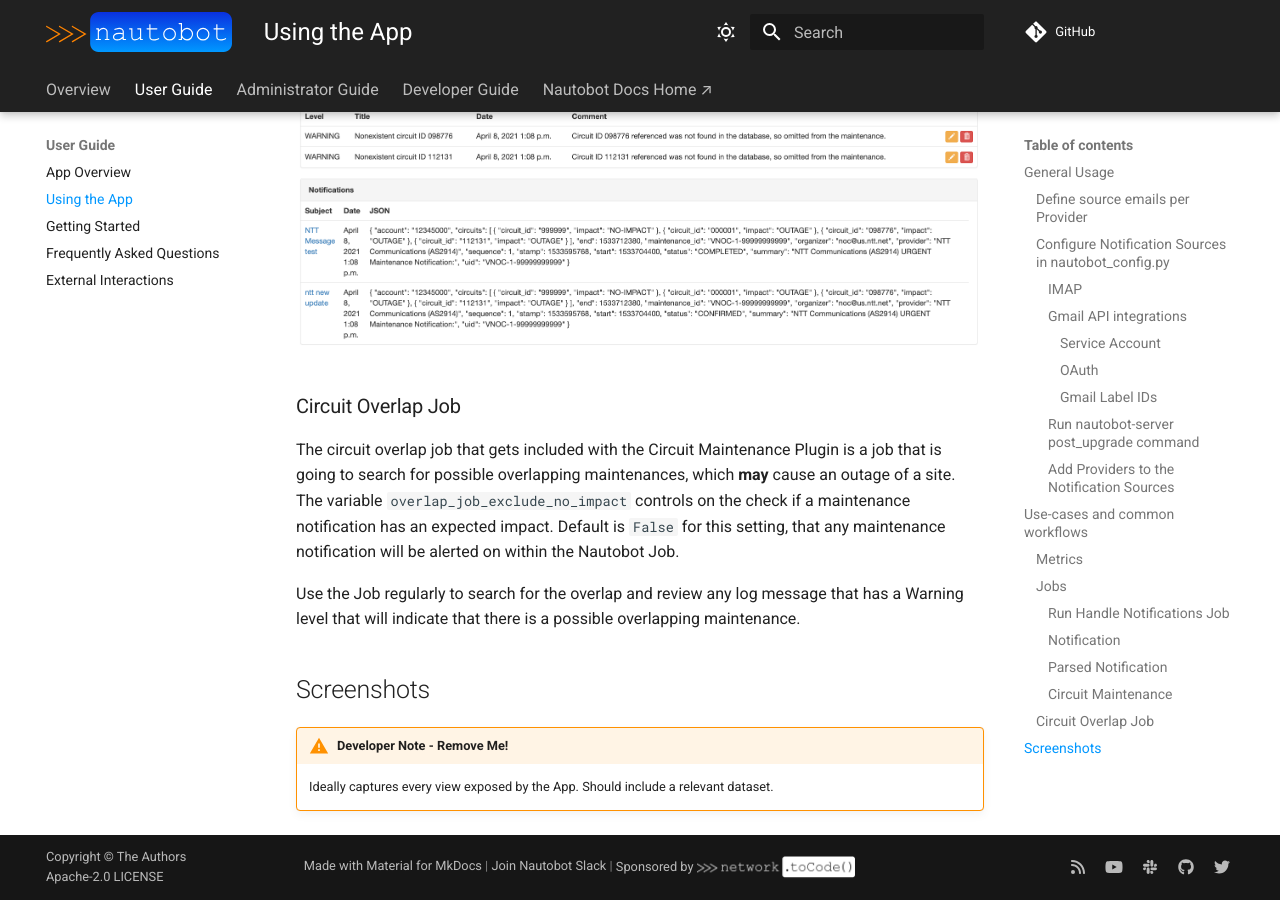
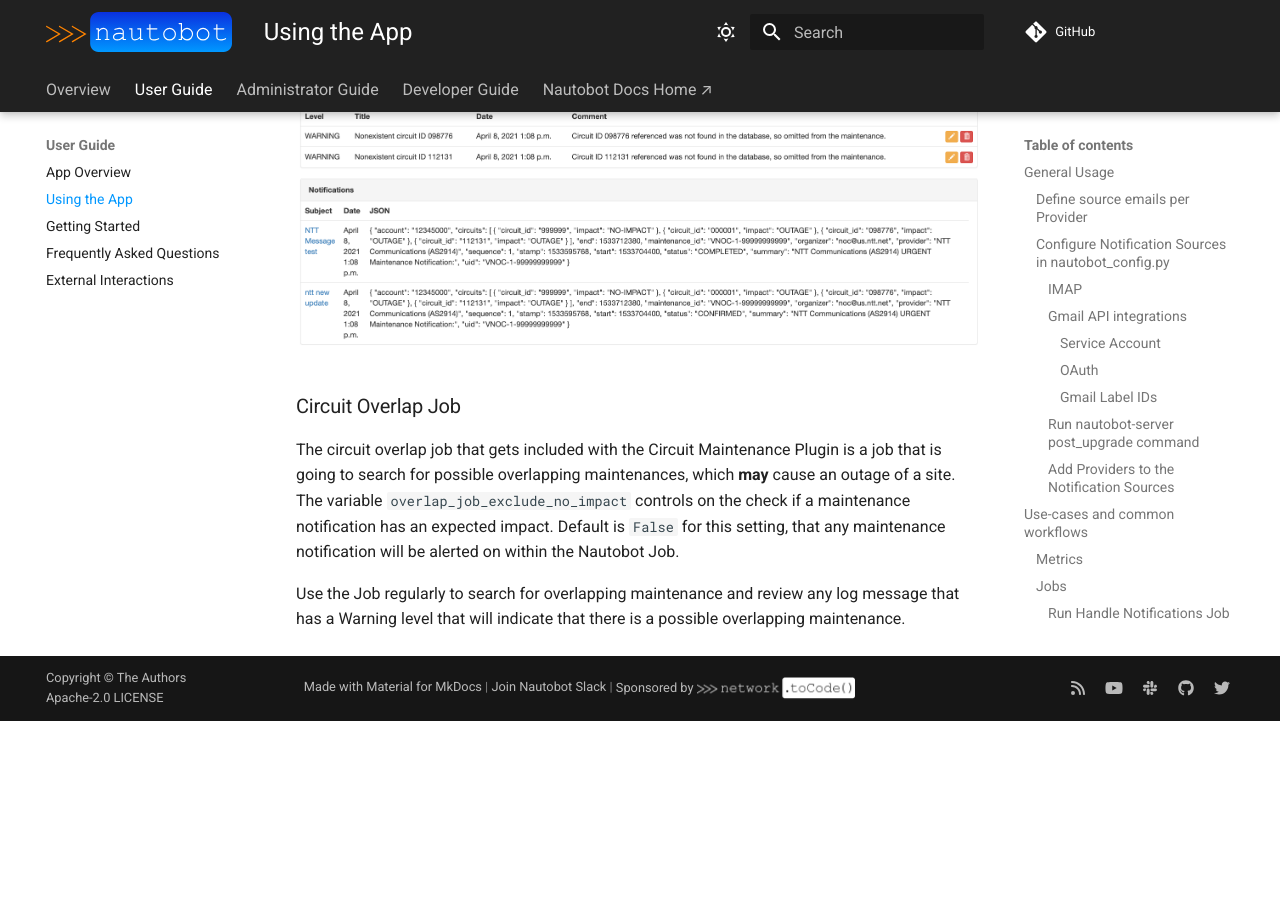
Before and after one commit to nautobot/nautobot-app-circuit-maintenance, an MkDocs documentation site: the page built from docs/user/app_use_cases.md, in a window 1280 px wide and 900 px high, scrolled down 8876 px. Built offline with MkDocs 1.6.1 and Material for MkDocs 9.7.7, drawn with Linux system fonts in a browser that asks for light colours; comment, search, counter and statistics services are not loaded; after the commit the page ends 9597 px from its top, so only the background shows below that; some of the changed text lies outside the part shown.

Commit message:
update use cases

```diff
--- a/docs/user/app_use_cases.md
+++ b/docs/user/app_use_cases.md
@@ -26,7 +26,7 @@
 - `attach_all_providers`: Flag that enables auto linking of newly created `Providers` to this Notification Source.
 
 !!! note
-    Currently, only IMAP and HTTPS (accounts.google.com) integrations are supported as URL scheme
+    Currently, only IMAP and HTTPS (accounts.google.com) integrations are supported as a URL scheme
 
 #### IMAP
 
@@ -241,10 +241,4 @@
 
 The circuit overlap job that gets included with the Circuit Maintenance Plugin is a job that is going to search for possible overlapping maintenances, which **may** cause an outage of a site. The variable `overlap_job_exclude_no_impact ` controls on the check if a maintenance notification has an expected impact. Default is `False` for this setting, that any maintenance notification will be alerted on within the Nautobot Job.
 
-Use the Job regularly to search for the overlap and review any log message that has a Warning level that will indicate that there is a possible overlapping maintenance.
-
-
-## Screenshots
-
-!!! warning "Developer Note - Remove Me!"
-    Ideally captures every view exposed by the App. Should include a relevant dataset.
+Use the Job regularly to search for overlapping maintenance and review any log message that has a Warning level that will indicate that there is a possible overlapping maintenance.
```
Also changed, not shown: other parts of docs/user/app_use_cases.md (+3 -3 lines).
